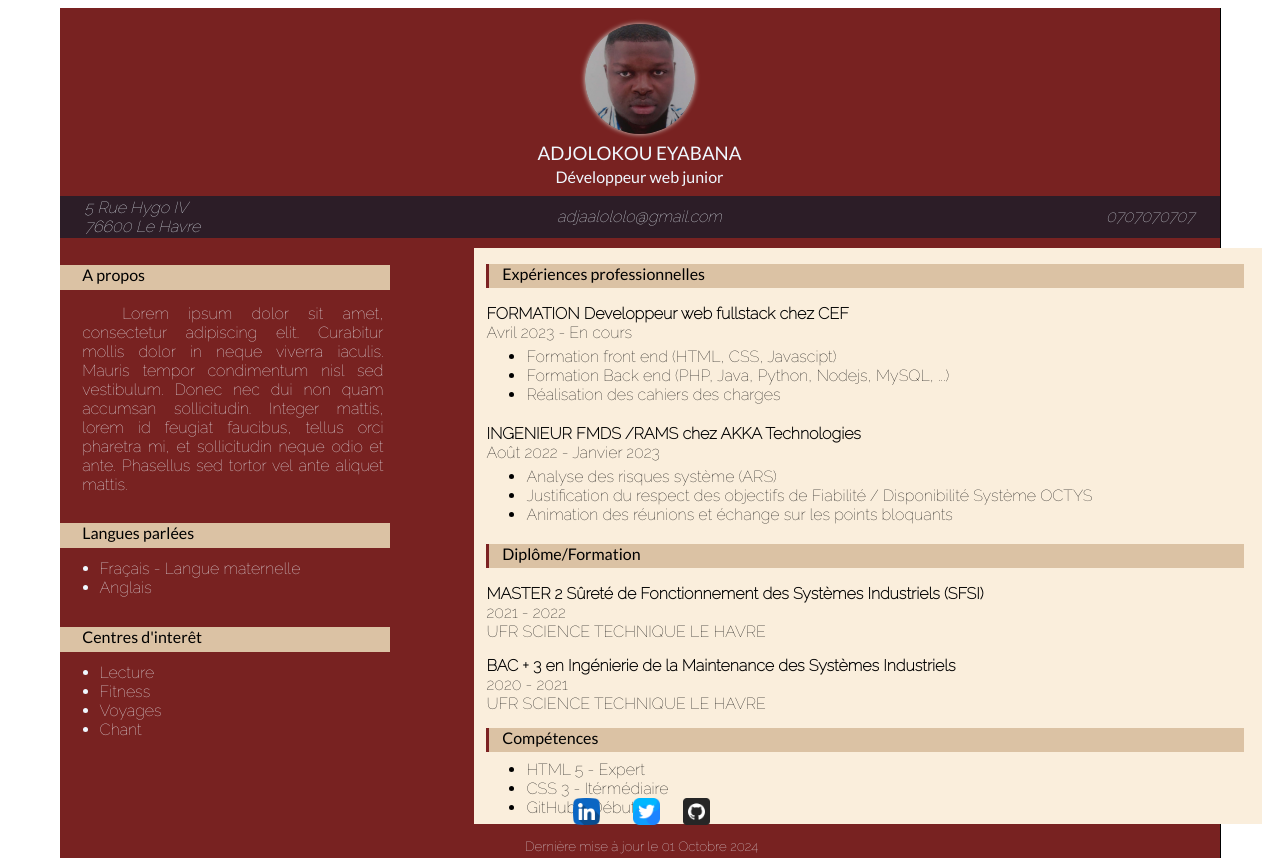
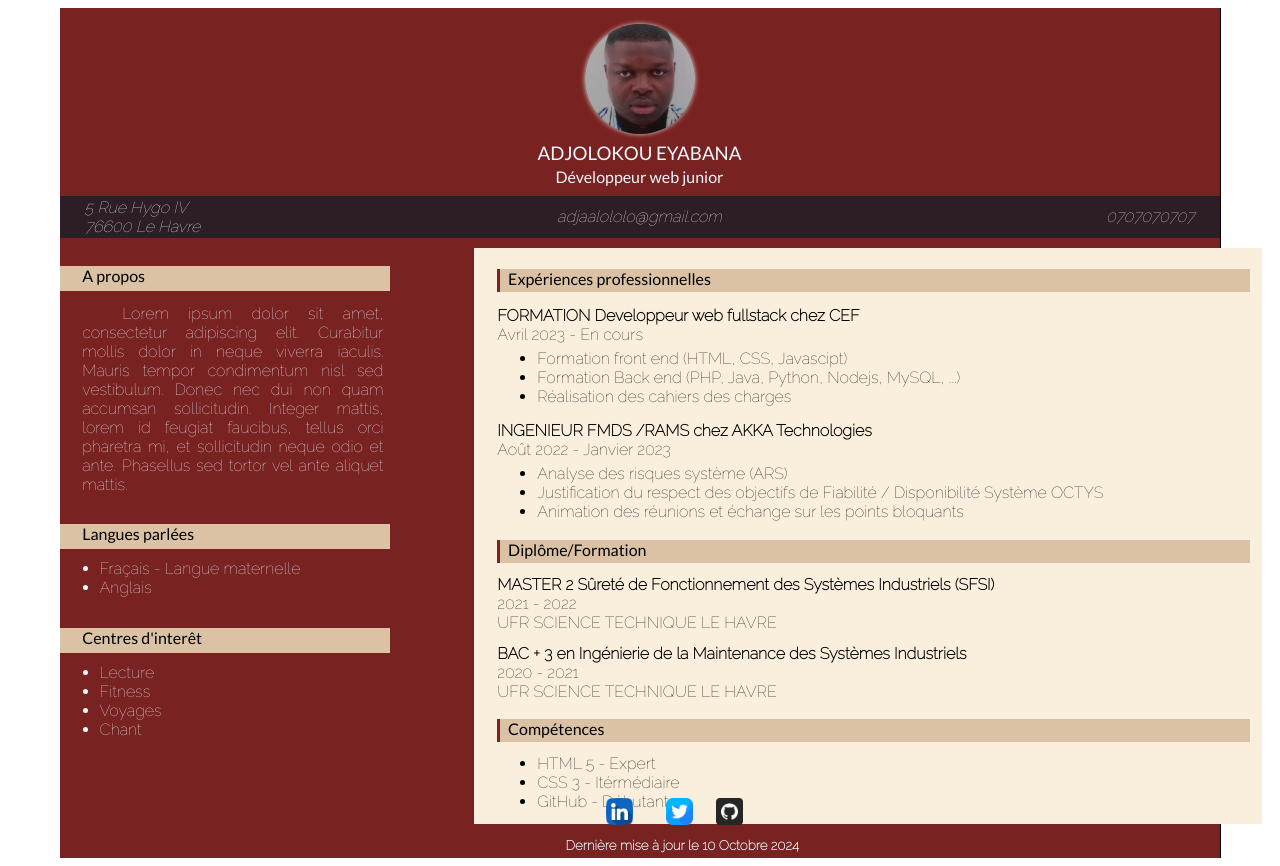
Before and after one commit to adjolokoueyabana/Devoir-CV, a plain HTML site: page index.html in a window 1280 px wide. Drawn offline with Linux system fonts and the light colour scheme; files whose address does not match are found by name.

Commit message:
correction finale version 1

```diff
--- a/DOC/CSS/style.css
+++ b/DOC/CSS/style.css
@@ -97,7 +97,7 @@ figure{
     height: 5%;
     background-color: #dbc2a4;
     position: absolute;
-    top: 5%;
+    top: 1%;
     padding-left: 7%;
     font-family: "Lato", sans-serif;
     font-weight: 400;
@@ -118,7 +118,7 @@ figure{
     height: 5%;
     background-color: #dbc2a4;
     position: absolute;
-    top: 57%;
+    top: 53%;
     left: 0;
     padding-left: 7%;
     font-family: "Lato", sans-serif;
@@ -135,7 +135,7 @@ figure{
     height: 5%;
     background-color: #dbc2a4;
     position: absolute;
-    top: 78%;
+    top: 74%;
     left: 0;
     padding-left: 7%;
     font-family: "Lato", sans-serif;
@@ -162,22 +162,22 @@ figure{
 /* Expériences pro */
 #info1{
     width: 742px;
-    height: 3%;
+    height: 4%;
     background-color: #dbc2a4;
     border-left: 3px solid rgb(124, 34, 34);
     position: absolute;
-    top: 33%;
-    left: 38%;
+    top: 0;
+    left: 3%;
     padding-left: 1%;
     font-family: "Lato", sans-serif;
     font-weight: 400;
 }
 #poste1{
     width: 758px;
-    height: 13%;
+    height: 20%;
     position: absolute;
-    top: 38%;
-    left: 38%;
+    top: 10%;
+    left: 3%;
     font-family: "Relaway", serif;
 }
 #mission1{
@@ -186,10 +186,10 @@ figure{
 }
 #poste2{
     width: 758px;
-    height: 13%;
+    height: 20%;
     position: absolute;
-    top: 53%;
-    left: 38%;
+    top: 30%;
+    left: 3%;
     font-family: "Relaway", serif;
 }
 #mission2{
@@ -200,12 +200,12 @@ figure{
 /* Diplômes */
 #info2{
     width: 742px;
-    height: 3%;
+    height: 4%;
     background-color: #dbc2a4;
     border-left: 3px solid rgb(124, 34, 34);
     position: absolute;
-    top: 68%;
-    left: 38%;
+    top: 47%;
+    left: 3%;
     padding-left: 1%;
     font-family: "Lato", sans-serif;
     font-weight: 400;
@@ -213,27 +213,27 @@ figure{
 #diplome1{
     width: 758px;
     position: absolute;
-    top: 71%;
-    left: 38%;
+    top: 54%;
+    left: 3%;
     font-family: "Relaway", serif;
 }
 #diplome2{
     width: 758px;
     position: absolute;
-    top: 80%;
-    left: 38%;
+    top: 66%;
+    left: 3%;
     font-family: "Relaway", serif;
 }
 
 /* competences */
 #info3{
     width: 742px;
-    height: 3%;
+    height: 4%;
     background-color: #dbc2a4;
     border-left: 3px solid rgb(124, 34, 34);
     position: absolute;
-    top: 91%;
-    left: 38%;
+    top: 78%;
+    left: 3%;
     padding-left: 1%;
     font-family: "Lato", sans-serif;
     font-weight: 400;
@@ -241,9 +241,12 @@ figure{
 #competence{
     width: 718px;
     position: absolute;
-    top: 93%;
-    left: 38%;
+    top: 85%;
+    left: 3%;
     font-family: "Relaway", serif;
+}
+#poste1:hover, #poste2:hover{
+    border-right: 6px solid rgb(124, 34, 34);
 }
 #competence:hover, #diplome1:hover, #diplome2:hover, #poste1:hover, #poste2:hover{
     border-right: 6px solid rgb(124, 34, 34);
@@ -258,6 +261,7 @@ figure{
     flex-wrap: wrap;
     position: absolute;
     top: 794px;
+    left: 42%;
 }
 #reseau1:hover, #reseau2:hover, #reseau3:hover{
     opacity: 0.70;
@@ -287,8 +291,8 @@ figure{
     font-family: "Relaway", serif;
     color: aliceblue;
     position: absolute;
-    top: 26px;
-    margin-left: 20px;
+    top: 20px;
+    margin-left: 28px;
 }
 #imag1, #imag2, #imag3{
     width: 100%;
--- a/index.html
+++ b/index.html
@@ -32,25 +32,25 @@
                 <div id="adresse"><a style="text-decoration:none"
                     href="https://www.google.fr/maps/@6.2257115,1.1641061,15z?entry=ttu&g_ep=EgoyMDI0MDgyNi4wIKXMDSoASAFQAw%3D%3D"
                     target="_blank"> 5 Rue Hygo IV 76600 Le Havre </a></div>
-                <div id="email"><a style="text-decoration:none" href="mailto: adjaalololo@gmail.com"> adjaalololo@gmail.com </a></div>
-                <div id="num-telephone"><a style="text-decoration:none" href="tel: 0707070707"> 0707070707 </a></div>
+                <div id="email"><a style="text-decoration:none" href="mailto:adjaalololo@gmail.com"> adjaalololo@gmail.com </a></div>
+                <div id="num-telephone"><a style="text-decoration:none" href="tel:0707070707"> 0707070707 </a></div>
             </div>
         </section>
 
         <section id="section2">
-            <div id="divers1"> A propos </div>
+            <h4 id="divers1"> A propos </h4>
             <div id="tabulation1"> Lorem ipsum dolor sit amet, consectetur adipiscing elit.
                  Curabitur mollis dolor in neque viverra iaculis. Mauris tempor condimentum
                  nisl sed vestibulum. Donec nec dui non quam accumsan sollicitudin. Integer
                  mattis, lorem id feugiat faucibus, tellus orci pharetra mi, et sollicitudin
                  neque odio et ante. Phasellus sed tortor vel ante aliquet mattis.
             </div>
-            <div id="divers2"> Langues parlées </div>
+            <h4 id="divers2"> Langues parlées </h4>
             <ul id="langues">
                 <li> Fraçais - Langue maternelle </li>
                 <li> Anglais </li>
             </ul>
-            <div id="divers3"> Centres d'interêt </div>
+            <h4 id="divers3"> Centres d'interêt </h4>
             <ul id="loisir">
                 <li> Lecture </li>
                 <li> Fitness </li>
@@ -59,8 +59,8 @@
             </ul>
         </section>
 
-        <section id="section3"></section>
-            <div id="info1"> Expériences professionnelles </div>
+        <section id="section3">
+            <h4 id="info1"> Expériences professionnelles </h4>
             <div id="poste1"><b> FORMATION Developpeur web fullstack chez CEF </b><br>
                 Avril 2023 - En cours
                 <ul id="mission1">
@@ -79,7 +79,7 @@
                 </ul>
             </div>
 
-            <div id="info2"> Diplôme/Formation </div>
+            <h4 id="info2"> Diplôme/Formation </h4>
             <p id="diplome1"><b> MASTER 2 Sûreté de Fonctionnement des Systèmes Industriels (SFSI) </b><br>
                 2021 - 2022 <br>
                 UFR SCIENCE TECHNIQUE LE HAVRE<br>
@@ -89,7 +89,7 @@
                 UFR SCIENCE TECHNIQUE LE HAVRE
             </p>
 
-            <div id="info3"> Compétences </div>
+            <h4 id="info3"> Compétences </h4>
             <ul id="competence">
                 <li> HTML 5 - Expert </li>
                 <li> CSS 3 - Itérmédiaire </li>
@@ -107,7 +107,7 @@
             <figure id="reseau3">
                 <a href="#"> <img id="imag3" src="./DOC/github.png" alt="icône sociale"> </a>
             </figure>
-            <p id="reseau4"><small> Dernière mise à jour le 01 Octobre 2024 </small></p>
+            <h4 id="reseau4"><small> Dernière mise à jour le 10 Octobre 2024 </small></h4>
         </section>
 
     </section>
```
